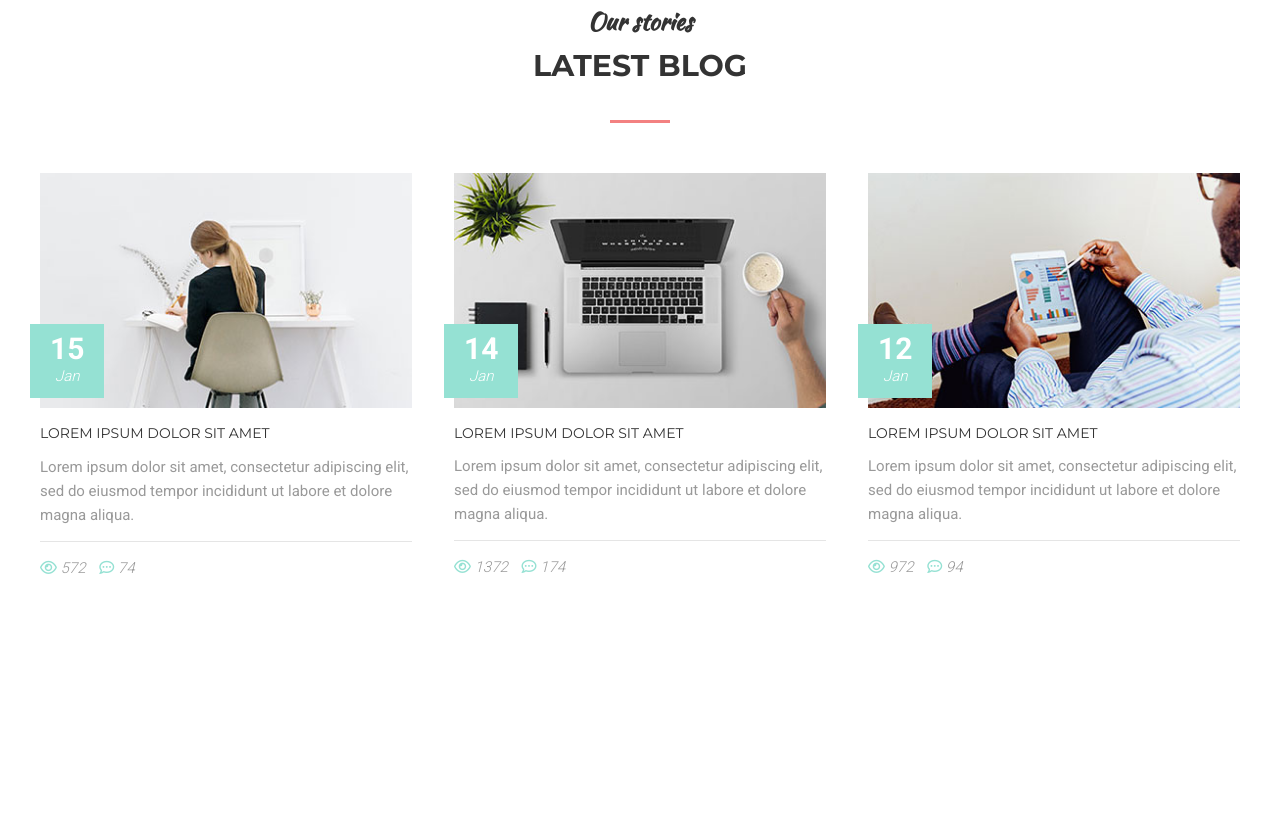
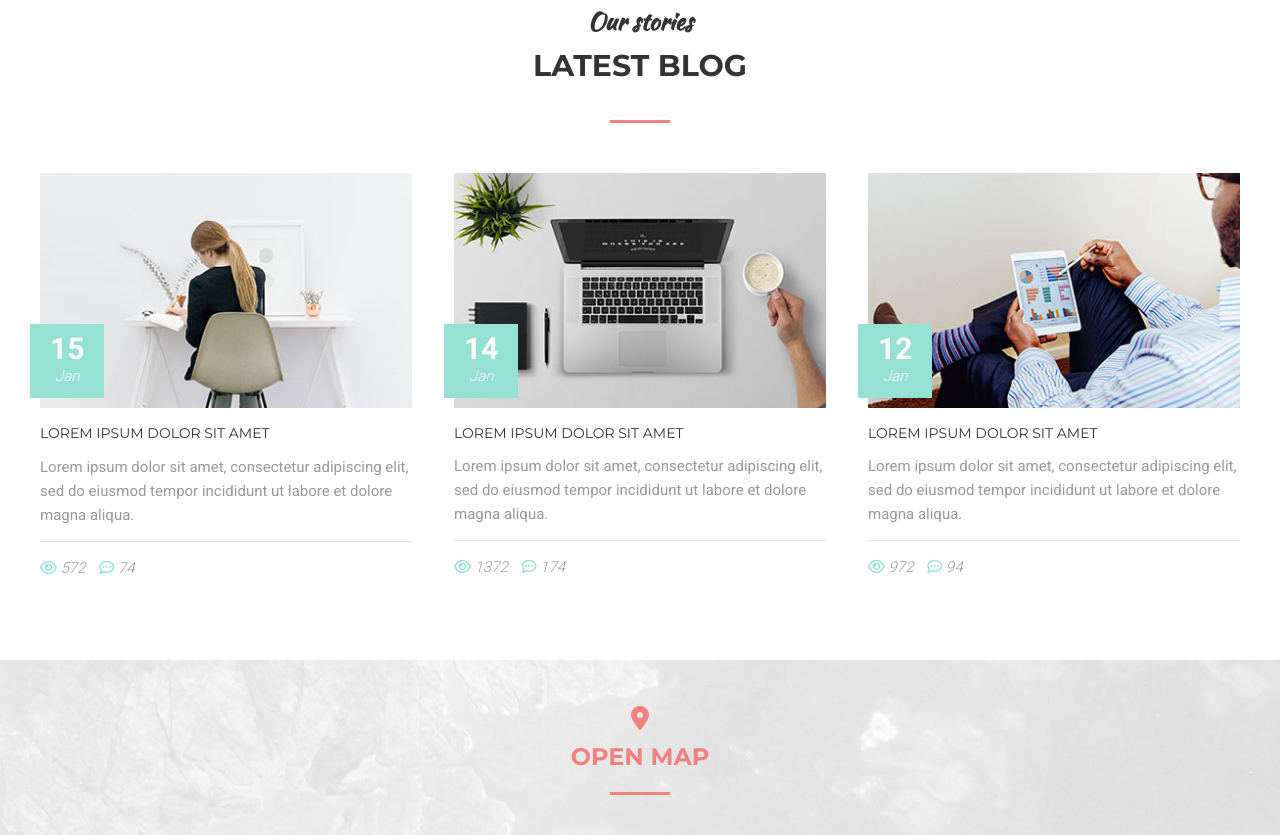
Before and after one commit to alisakrois/MOGO, a plain HTML site: page index.html in a window 1280 px wide. Shown: the part 7718-8553 px from the top of the page. Before the commit the page ends 8378 px from the top, so only its background shows below. Drawn offline with Linux system fonts and the light colour scheme.

Commit message:
Add Map section

```diff
--- a/assets/css/style.css
+++ b/assets/css/style.css
@@ -232,6 +232,13 @@
 
     .section--clients {
         background: url(../images/clients-bg.jpg) center no-repeat;
+    }
+
+    .section--map {
+        padding: 40px 0;
+        background: url(../images/map-bg.jpg) center no-repeat;
+        -webkit-background-size: cover;
+        background-size: cover;
     }
 
     .section__header {
@@ -808,3 +815,33 @@
     .blog-stat__item i {
         color: #95e1d3;
     }
+    /* Map */
+
+    .map {
+        text-align: center;
+    }
+
+    .map__title {
+        font-size: 24px;
+        font-weight: 700;
+        color: #f38181;
+        text-transform: uppercase;
+    }
+
+    .map__title a {
+        color: inherit;
+        text-decoration: none;
+    }
+
+    .map__title a:hover {
+        text-decoration: underline;
+    }
+
+    .map__title::after {
+        content: "";
+        display: block;
+        width: 60px;
+        height: 3px;
+        margin: 15px auto 0px;
+        background-color: #f38181;
+    }
--- a/index.html
+++ b/index.html
@@ -665,6 +665,18 @@
     </section>
 
 
+    <section class="section section--map">
+        <div class="container">
+            <div class="map">
+                <h2 class="map__title">
+                    <div><i class="fas fa-map-marker-alt"></i></div>
+                    <a href="https://goo.gl/maps/JkVskGUpCi27Firc9" target="_blank">Open map</a>
+                </h2>
+            </div>
+        </div>
+    </section>
+
+
 
 </body>
 
```
